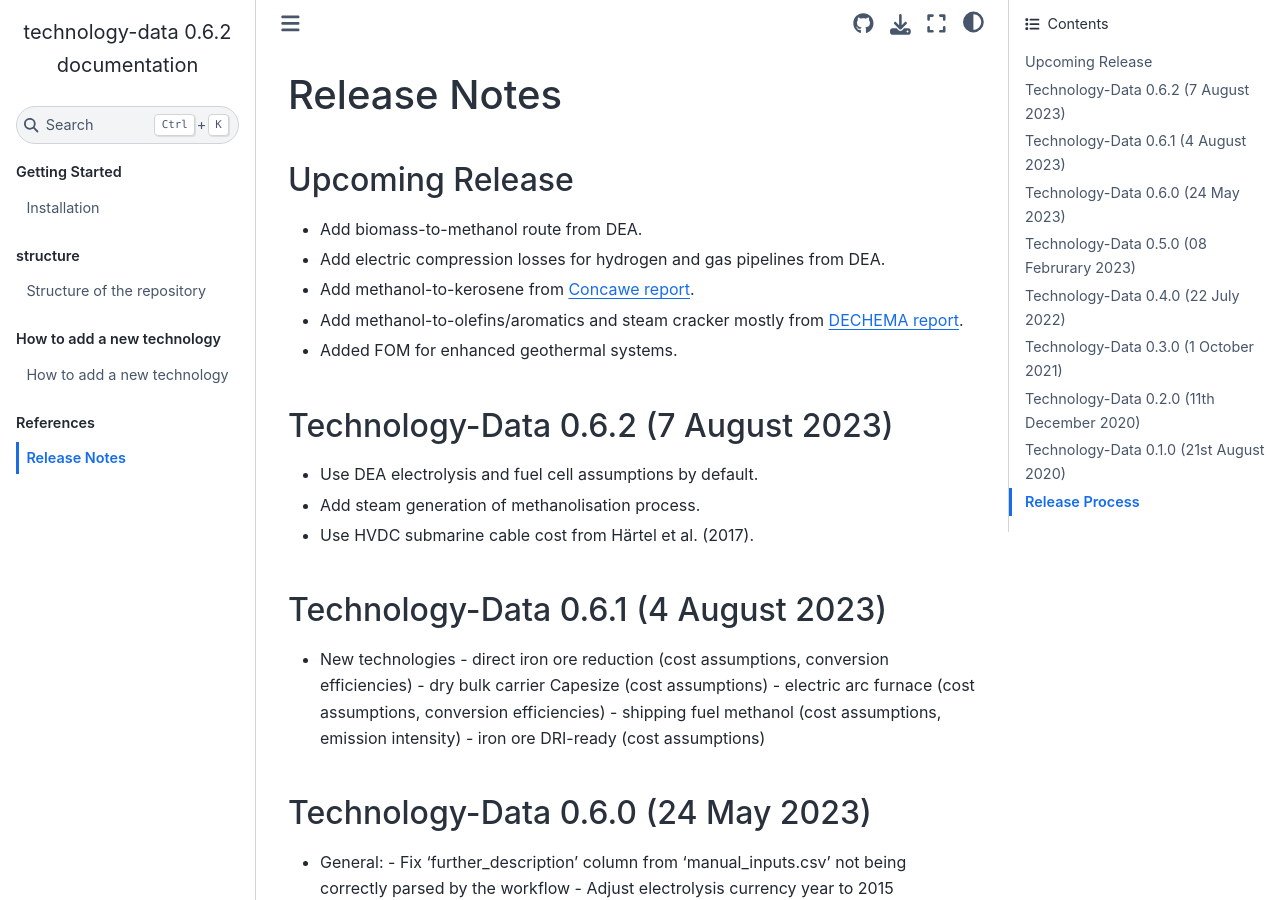
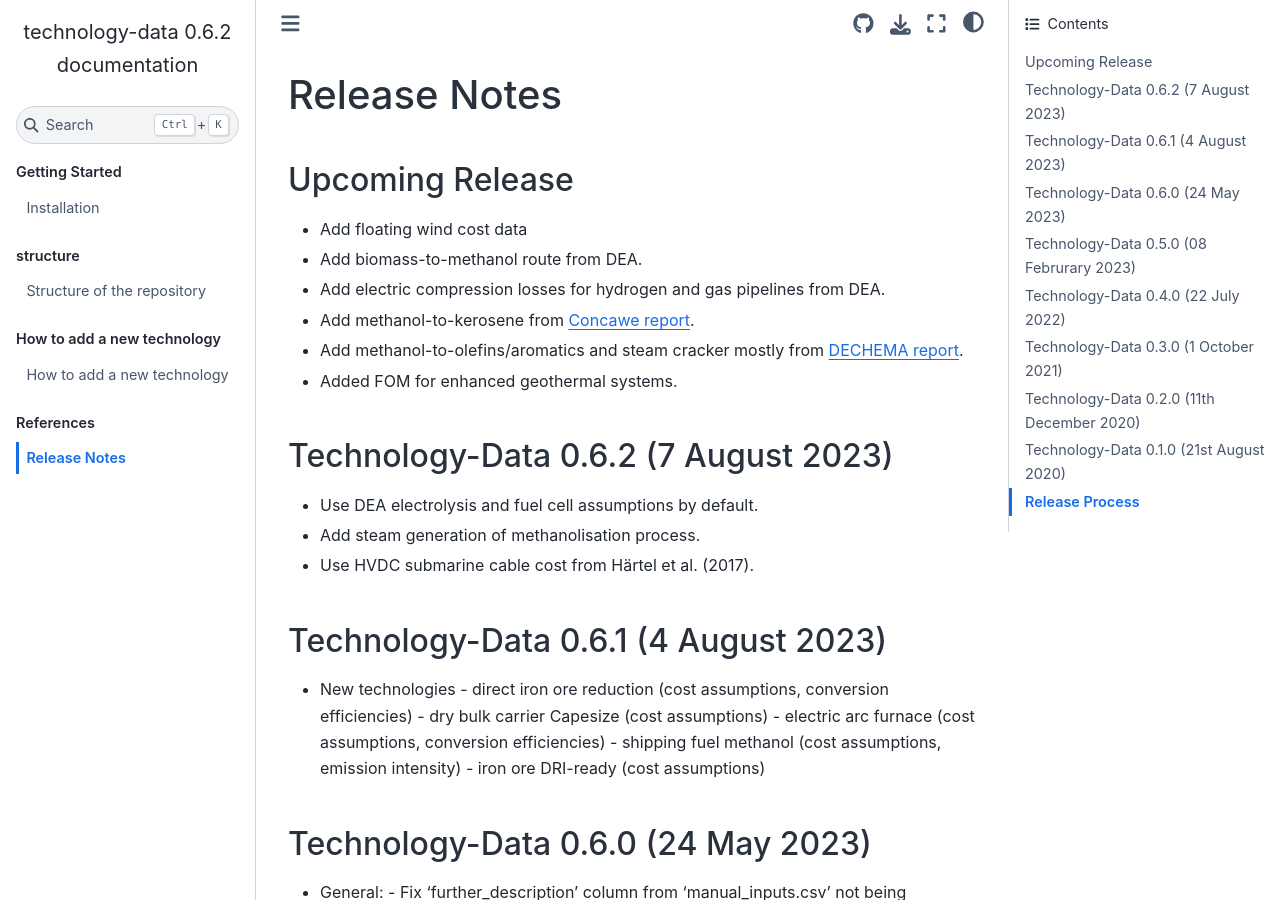
Before and after one commit to PyPSA/technology-data, a Sphinx documentation site: the page built from docs/release_notes.rst, in a window 1280 px wide and 900 px high. Built offline with Sphinx 7.4.7 and the Sphinx Book theme 1.1.4, drawn with Linux system fonts in a browser that asks for light colours.

Commit message:
update release note

```diff
--- a/docs/release_notes.rst
+++ b/docs/release_notes.rst
@@ -4,6 +4,8 @@ Release Notes
 
 Upcoming Release
 ================
+
+* Add floating wind cost data
 
 * Add biomass-to-methanol route from DEA.
 
```
